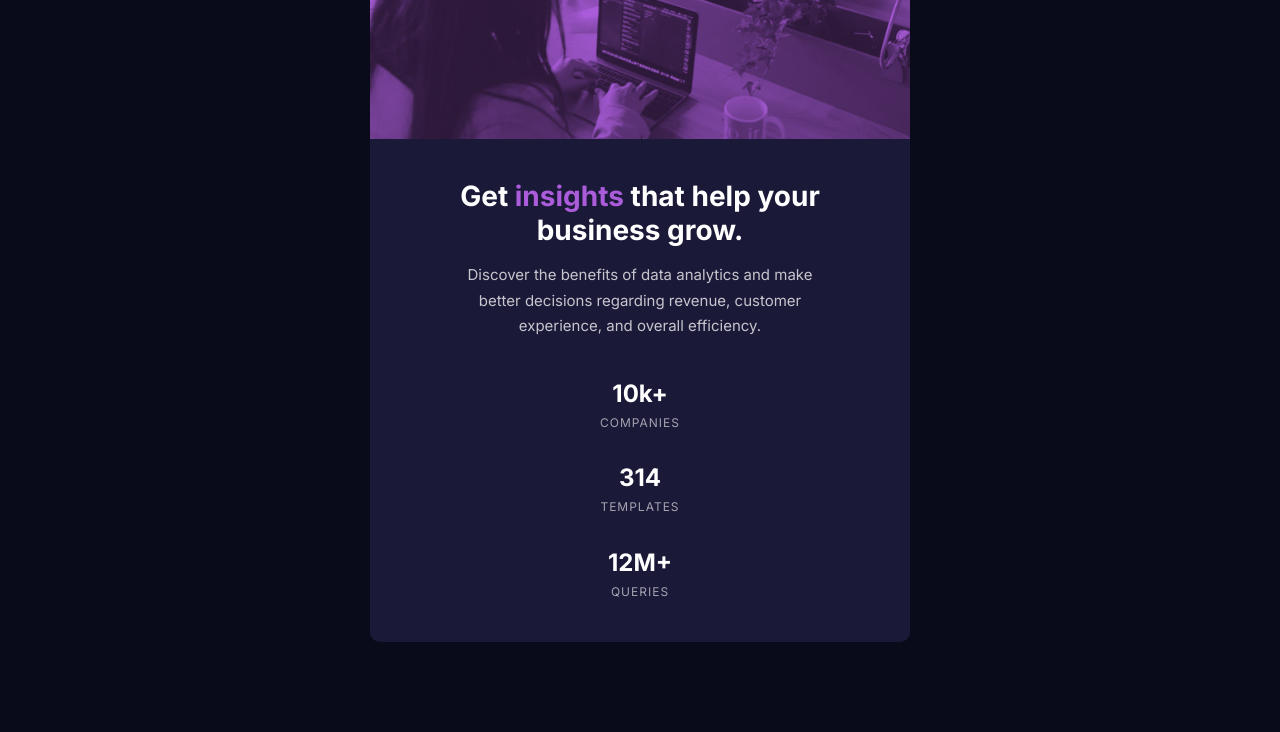
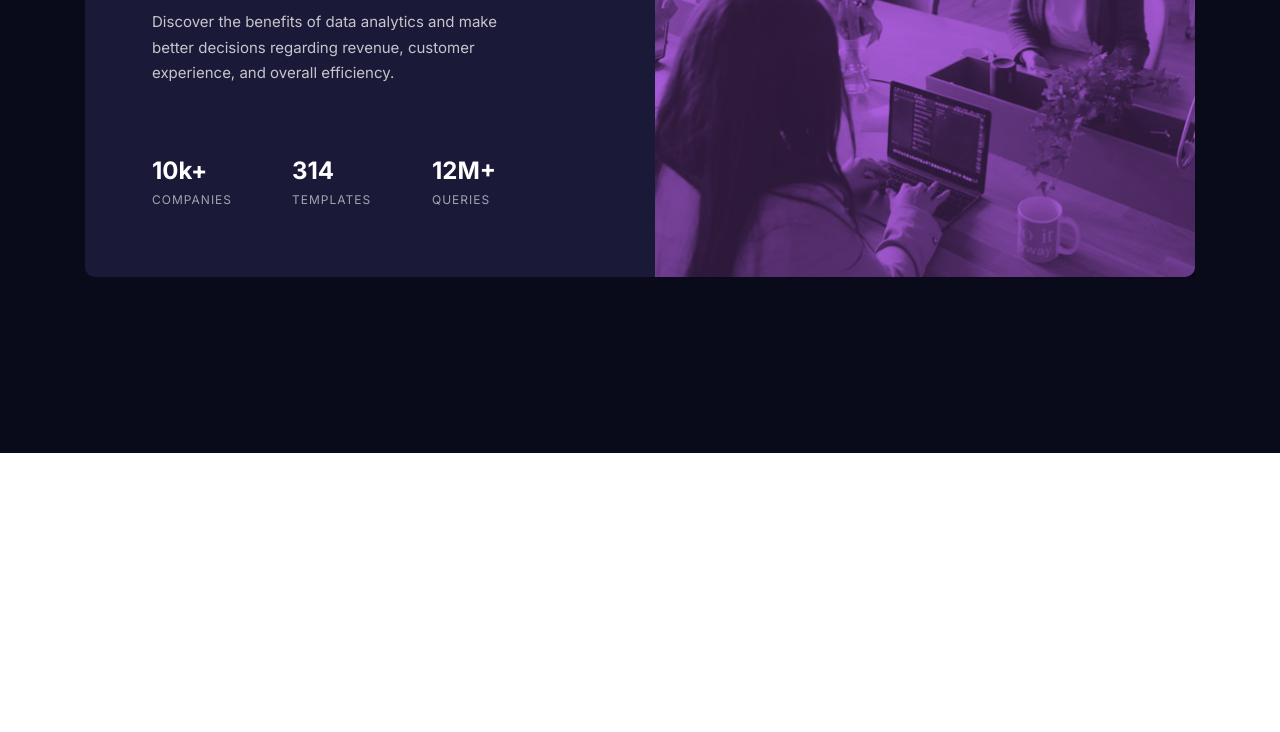
Before and after one commit to padawandr/fem-n-stats-preview, a website: page src/index.html in a window 1280 px wide. Shown: the part 347-1079 px from the top of the page. After the commit the page ends 800 px from the top, so only its background shows below. Drawn offline with Linux system fonts and the light colour scheme.

Commit message:
feat: add responsive styles

```diff
--- a/src/index.html
+++ b/src/index.html
@@ -22,9 +22,10 @@
 
 	<main class="main">
 		<section class="stats">
-			<div class="stats__image">
+			<picture class="stats__image">
+				<source media="(min-width: 1024px)" srcset="./assets/img/image-header-desktop.jpg">
 				<img class="stats__photo" src="./assets/img/image-header-mobile.jpg" alt="three women working in the office">
-			</div>
+			</picture>
 			<div class="stats__content">
 				<h2 class="stats__title">Get <span class="stats__title--mod">insights</span> that help your business grow.</h2>
 				<p class="stats__text">Discover the benefits of data analytics and make better decisions regarding revenue,
--- a/src/scss/style.scss
+++ b/src/scss/style.scss
@@ -46,14 +46,13 @@ $color-n-item: hsla(0, 0%, 100%, 0.6);
 .stats {
 	background: $color-p-card;
 	border-radius: 1rem;
-	display: grid;
-	justify-content: center;
 	margin: 9rem auto;
-	width: min(87%, 54rem);
+	width: min(87%, 42rem);
 
 	&__image {
 		background: $color-p-accent;
 		border-radius: 1rem 1rem 0 0;
+		display: block;
 		line-height: 0;
 	}
 
@@ -66,7 +65,6 @@ $color-n-item: hsla(0, 0%, 100%, 0.6);
 	&__content {
 		padding: 4rem 3rem;
 		text-align: center;
-		max-width: 42rem;
 		margin: auto;
 	}
 
@@ -113,3 +111,63 @@ $color-n-item: hsla(0, 0%, 100%, 0.6);
 		text-transform: uppercase;
 	}
 }
+
+//===== MEDIA QUERIES ========================================================//
+@media screen and (min-width: 568px) {
+
+	.stats {
+		&__list {
+			grid-template-columns: repeat(3, 1fr);
+		}
+
+		&__text {
+			margin-top: 2.5rem;
+		}
+
+		&__list {
+			margin-top: 5.5rem;
+		}
+	}
+
+}
+
+@media screen and (min-width: 1024px) {
+
+	.stats {
+		display: flex;
+		width: min(87%, 111rem);
+
+		&__image {
+			border-radius: 0 1rem 1rem 0;
+			order: 1;
+			max-width: 54rem;
+			flex: 1;
+		}
+
+		&__photo {
+			object-fit: cover;
+			height: 100%;
+		}
+
+		&__content {
+			max-width: 57rem;
+			padding: 6.7rem;
+			text-align: left;
+			flex: 1;
+		}
+
+		&__title {
+			font-size: 3.6rem;
+		}
+
+		&__text {
+			max-width: 39rem;
+		}
+
+		&__list {
+			margin-top: 7rem;
+			max-width: 39rem;
+		}
+	}
+
+}
```
Also changed, not shown: src/css/style.css.
